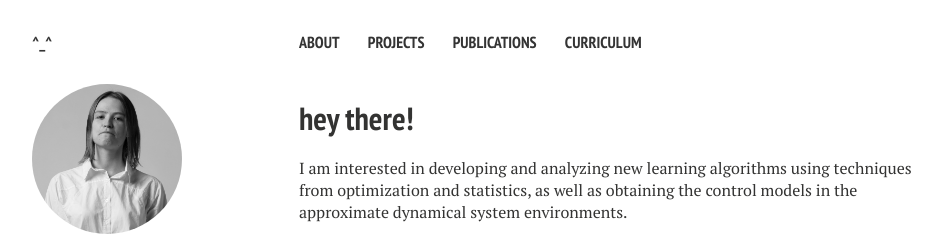
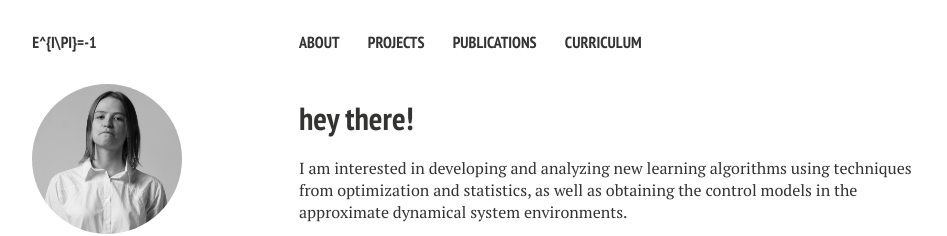
Before and after one commit to alexanch/parshakova.github.io, a Jekyll site: the page built from index.md, in a window 1280 px wide. Shown: the top 236 px of the page, without its empty margins (21-968 px from the left). Built offline with Jekyll 4.4.1, drawn with Linux system fonts in a browser that asks for light colours; nearby versions of some CDN libraries.

Commit message:
Update _config.yml

```diff
--- a/_config.yml
+++ b/_config.yml
@@ -1,4 +1,4 @@
-title:            ^_^
+title:            e^{i\pi}=-1
 description:      tanya's page
 # Your site's domain goes here. Leave localhost server or blank when working locally.
 url:              //parshakova.github.io
```
